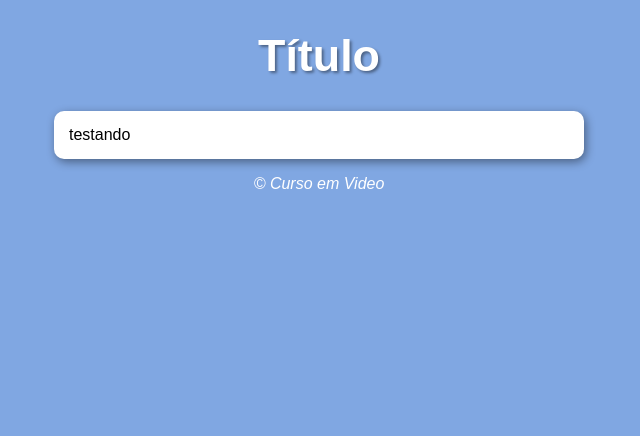
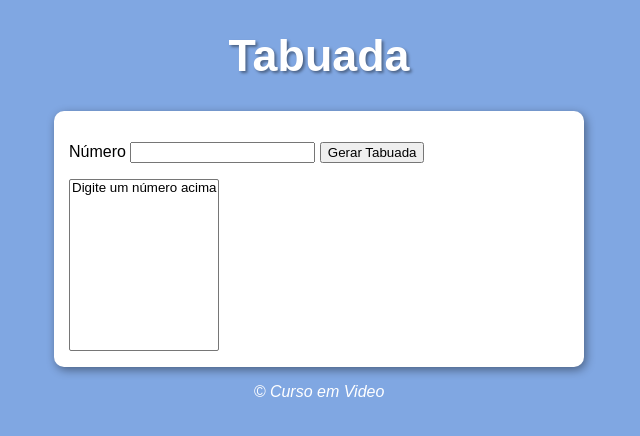
Before and after one commit to ericcostaa/JAVASCRIPT, a plain HTML site: page aula14ex/ex017/modelo.html in a window 1280 px wide. Shown: the whole page, without its empty margins (321-961 px from the left). Drawn offline with Linux system fonts and the light colour scheme.

Commit message:
aula14ex02

```diff
--- a/aula14ex/ex017/modelo.html
+++ b/aula14ex/ex017/modelo.html
@@ -10,18 +10,21 @@
 </head>
 <body>
     <header>
-        <h1>Título</h1>
+        <h1>Tabuada</h1>
 
     </header>
 
     <section>
 
 
-        <div> testando
+        <div> <p>Número <input type="number" name="num" id="txtn"> <input type="button" value="Gerar Tabuada" onclick="calcular()"></p>
 
         </div>
 
-        <div></div>
+        <div>
+            <select name="tabuada" id="seltab" size="10">
+            <option> Digite um número acima </option> </select>
+        </div>
 
     </section>
 
--- a/aula14ex/ex017/script.js
+++ b/aula14ex/ex017/script.js
@@ -1 +1,39 @@
-alert('olá')
+function calcular () {
+
+    let num = document.getElementById('txtn')
+    let tab = document.getElementById('seltab')
+
+    if (num.value.length == 0) {
+        alert('Por favor, digite um número')
+    }
+    else {
+        let n = Number(num.value)
+        let c = 1
+        tab.innerHTML = ''
+
+       /* while ( c <= 10) {
+            let iten = document.createElement('option')
+            iten.text= `${n} x ${c} = ${n*c}`
+            tab.appendChild(iten)
+            c++
+        }*/
+
+        for(let c = 1; c<=10; c++){
+
+            let iten = document.createElement('option')
+            iten.text = `${n} x ${c} = ${n*c}`
+            tab.appendChild(iten)
+            iten.value = `tab ${c}`
+        }
+    }
+
+
+
+
+
+
+
+
+
+
+}
```
